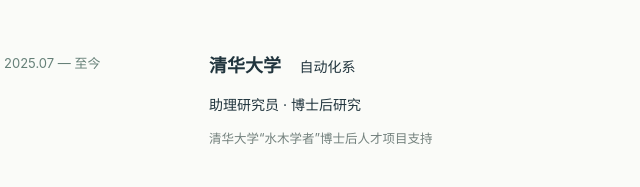
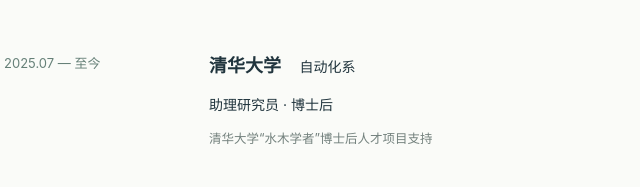
Before and after one commit to wxf1514/wxf1514.github.io, a plain HTML site: page index.html in a window 1280 px wide. Shown: the part 1372-1559 px from the top of the page, 56-696 px from the left. Drawn offline with Linux system fonts and the light colour scheme.

Commit message:
Update index.html

```diff
--- a/index.html
+++ b/index.html
@@ -102,7 +102,7 @@
 <div>
 <h3>清华大学 <span>自动化系</span>
 </h3>
-<p>助理研究员 · 博士后研究</p>
+<p>助理研究员 · 博士后</p>
 <small>清华大学“水木学者”博士后人才项目支持</small>
 </div>
 </article>
```
